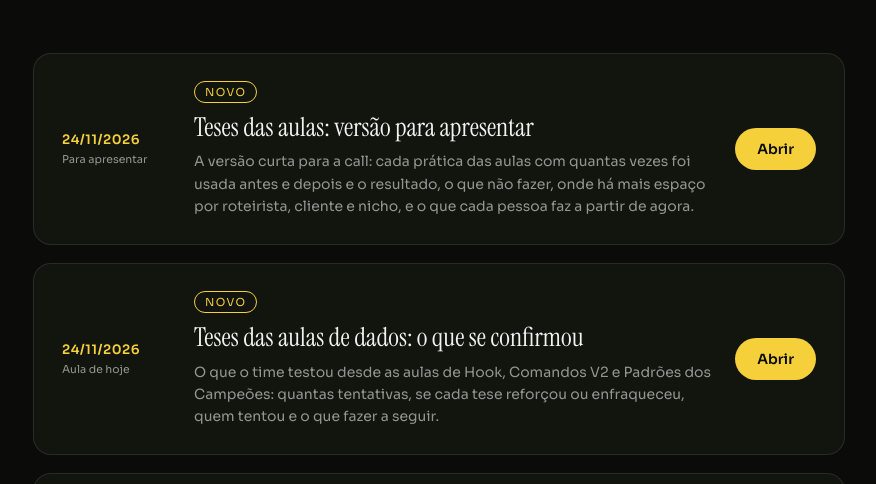
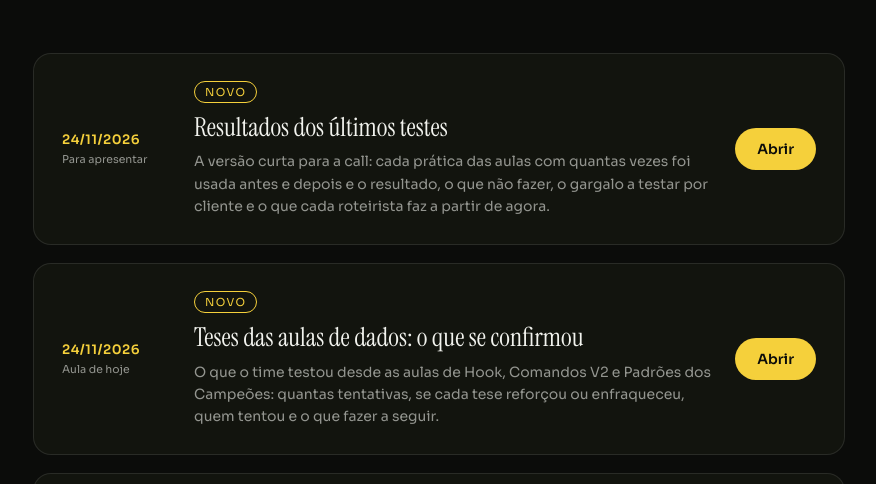
Before and after one commit to igorbevilaqua/viral-mind-labs-site, a plain HTML site: page academy-relatorios-7q4m/index.html in a window 1280 px wide. Shown: the part 244-728 px from the top of the page, without its empty margins (201-1077 px from the left). Drawn offline with Linux system fonts and the light colour scheme.

Commit message:
academy: teses-simples abre na timeline, título 'Resultados dos últimos testes' (página e card do índice)

```diff
--- a/academy-relatorios-7q4m/index.html
+++ b/academy-relatorios-7q4m/index.html
@@ -44,8 +44,8 @@ footer{margin-top:64px;font-size:12px;color:var(--muted)}
       <div class="date">24/11/2026<small>Para apresentar</small></div>
       <div>
         <span class="tag new">Novo</span>
-        <h2>Teses das aulas: versão para apresentar</h2>
-        <p>A versão curta para a call: cada prática das aulas com quantas vezes foi usada antes e depois e o resultado, o que não fazer, onde há mais espaço por roteirista, cliente e nicho, e o que cada pessoa faz a partir de agora.</p>
+        <h2>Resultados dos últimos testes</h2>
+        <p>A versão curta para a call: cada prática das aulas com quantas vezes foi usada antes e depois e o resultado, o que não fazer, o gargalo a testar por cliente e o que cada roteirista faz a partir de agora.</p>
       </div>
       <a class="btn" href="teses-simples/">Abrir</a>
     </li>
```
Also changed, not shown: academy-relatorios-7q4m/teses-simples/index.html (+3 -2 lines).
